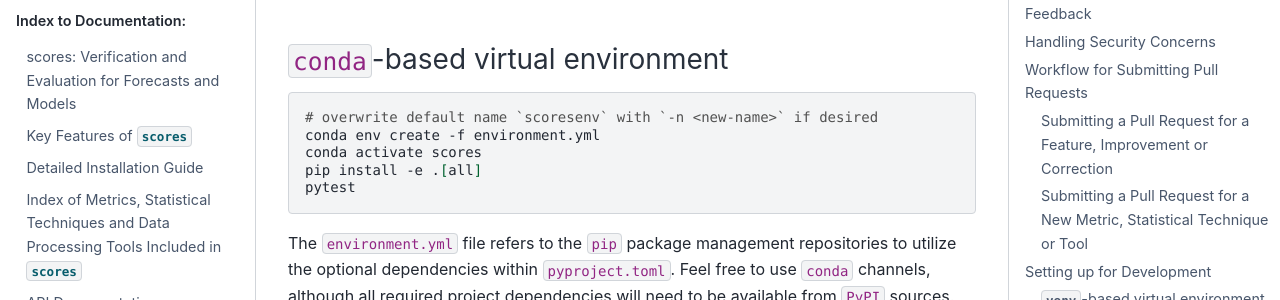
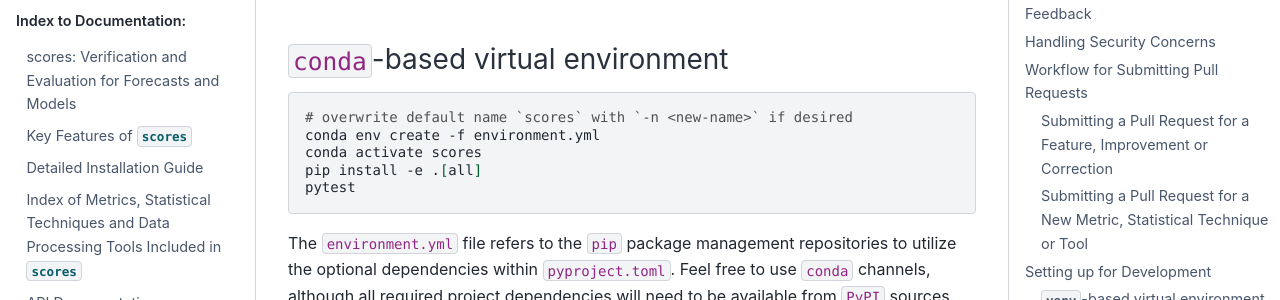
Before and after one commit to nci/scores, a Sphinx documentation site: the page built from docs/contributing.md, in a window 1280 px wide and 900 px high, scrolled down 3722 px. Shown: the part 151-451 px from the top of the window. Built offline with Sphinx 7.4.7 and the Sphinx Book theme 1.1.4, drawn with Linux system fonts in a browser that asks for light colours; pages that are not in the unit, such as notebooks, are missing from menus.

Commit message:
Update docs/contributing.md
Co-authored-by: Tennessee Leeuwenburg <134973832+tennlee@users.noreply.github.com>
Signed-off-by: Maree Carroll <maree.carroll@gmail.com>

````diff
--- a/docs/contributing.md
+++ b/docs/contributing.md
@@ -89,7 +89,7 @@ pytest
 ### `conda`-based virtual environment
 
 ```bash
-# overwrite default name `scoresenv` with `-n <new-name>` if desired
+# overwrite default name `scores` with `-n <new-name>` if desired
 conda env create -f environment.yml
 conda activate scores
 pip install -e .[all]
````
